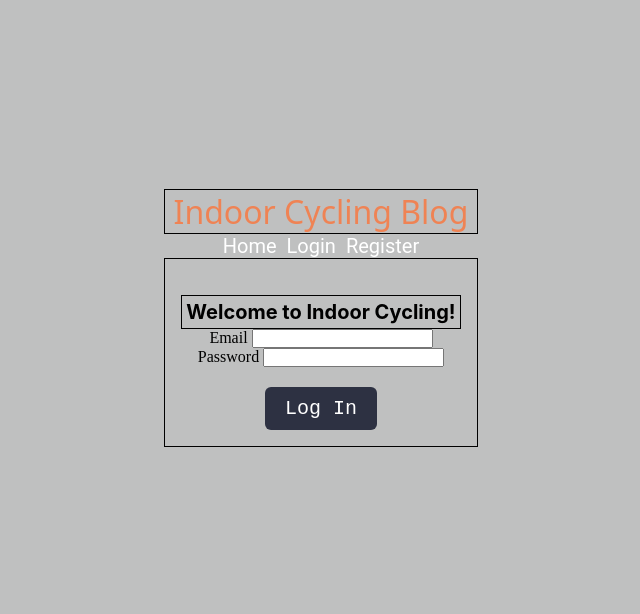
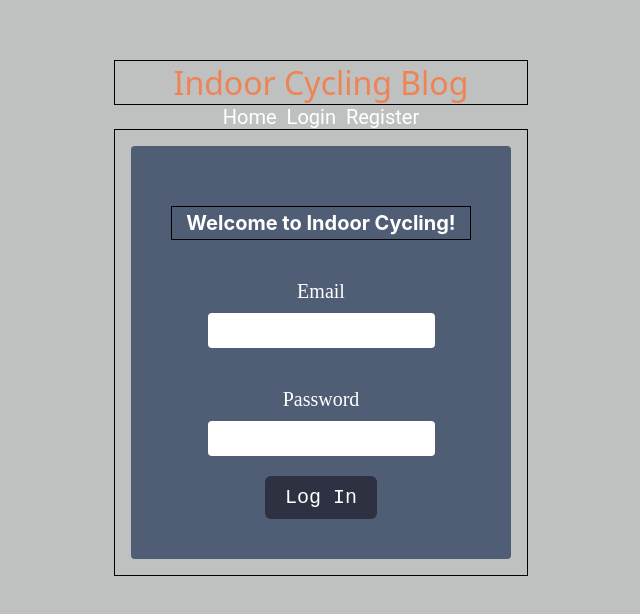
Before and after one commit to Anne-Zwift/vite-indoorcyclingblog, a website built with Vite: page index.html in a window 1280 px wide. Shown: the part 102-716 px from the top of the page, without its empty margins (319-959 px from the left). Built offline with nearby package versions, Linux system fonts and the light colour scheme.

Commit message:
Fix: styling to Login Page

```diff
--- a/src/style.css
+++ b/src/style.css
@@ -228,6 +228,41 @@ Button:hover {
   color: var(--color-primary);
 }
 
+/* Login page */
+
+.login-page-container {
+  background-color: var(--color-secondary);
+  color: var(--color-primary);
+  padding: 40px;
+  border-radius: 4px;
+}
+
+.login-page-container,
+h2 {
+  color: var(--color-primary);
+}
+
+.form-group {
+  margin-top: 40px;
+  max-width: 300px;
+}
+
+.form-group,
+p {
+  font-size: var(--font-size-base);
+}
+
+label {
+  padding: 20px;
+}
+
+input {
+  padding: 10px 25px;
+  margin-top: 10px;
+  border-radius: 4px;
+  border: none;
+}
+
 @media (min-width: 768px) {
 
 h3 {
```
